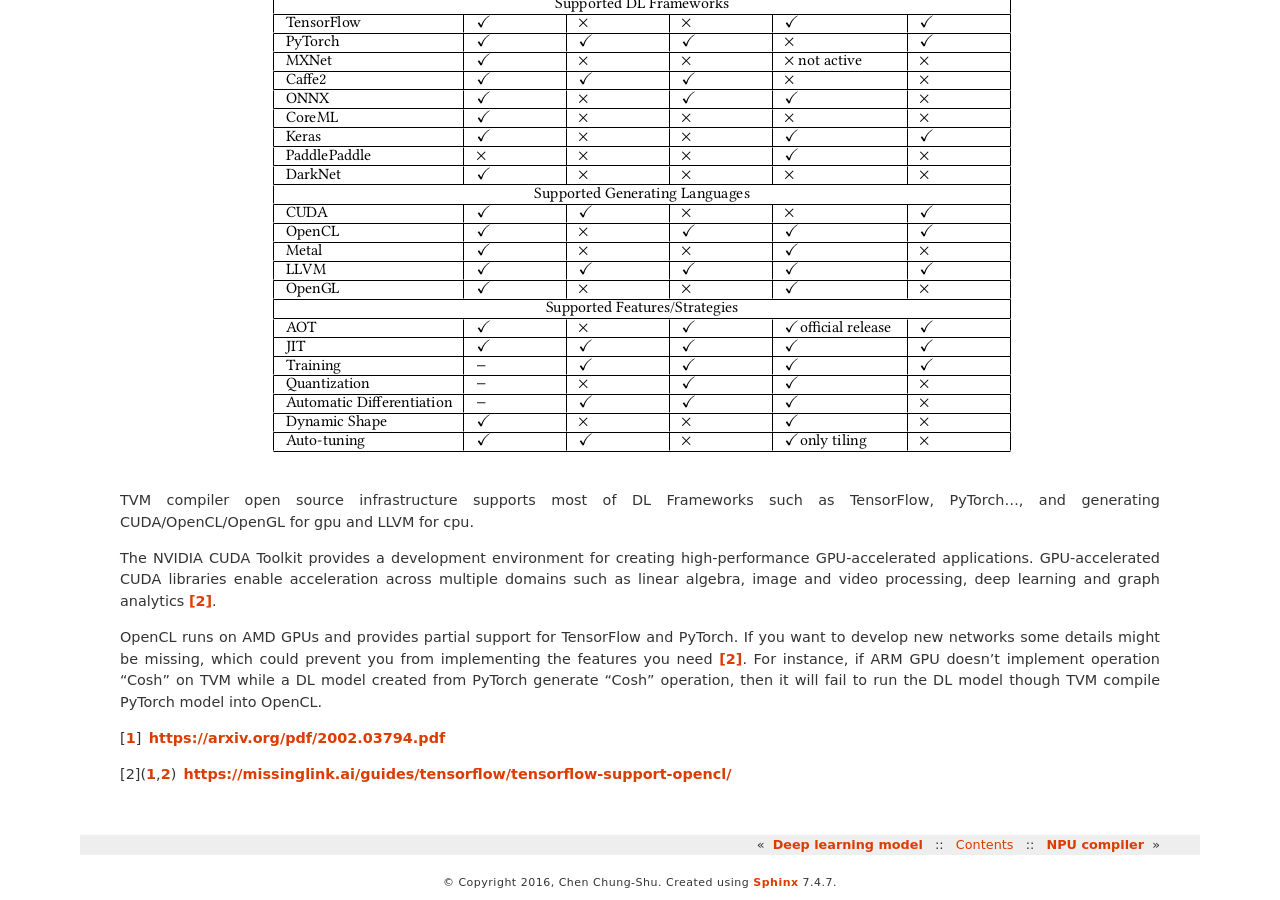
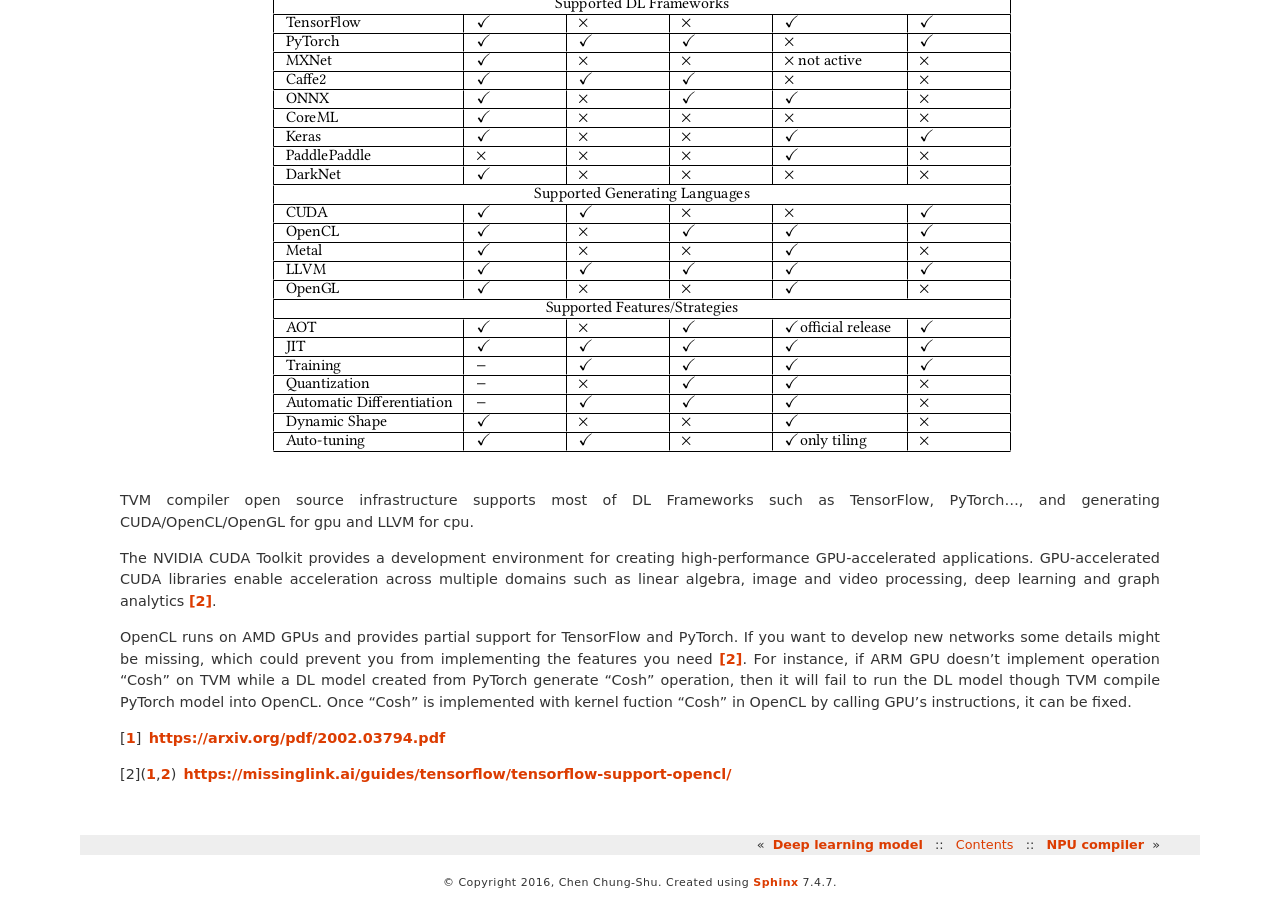
Before and after one commit to Jonathan2251/nc, a Sphinx documentation site: the page built from source/dlcompiler.rst, in a window 1280 px wide and 900 px high, scrolled down 626 px. Built offline with Sphinx 7.4.7, drawn with Linux system fonts in a browser that asks for light colours.

Commit message:
example to fix not supported TVM operation

```diff
--- a/source/dlcompiler.rst
+++ b/source/dlcompiler.rst
@@ -34,6 +34,8 @@
 For instance, if ARM GPU doesn't implement operation "Cosh" on TVM while a DL model
 created from PyTorch generate "Cosh" operation, then it will fail to run
 the DL model though TVM compile PyTorch model into OpenCL.
+Once "Cosh" is implemented with kernel fuction "Cosh" in OpenCL by calling
+GPU's instructions, it can be fixed.
 
 
 .. [#dlcs] https://arxiv.org/pdf/2002.03794.pdf
```
